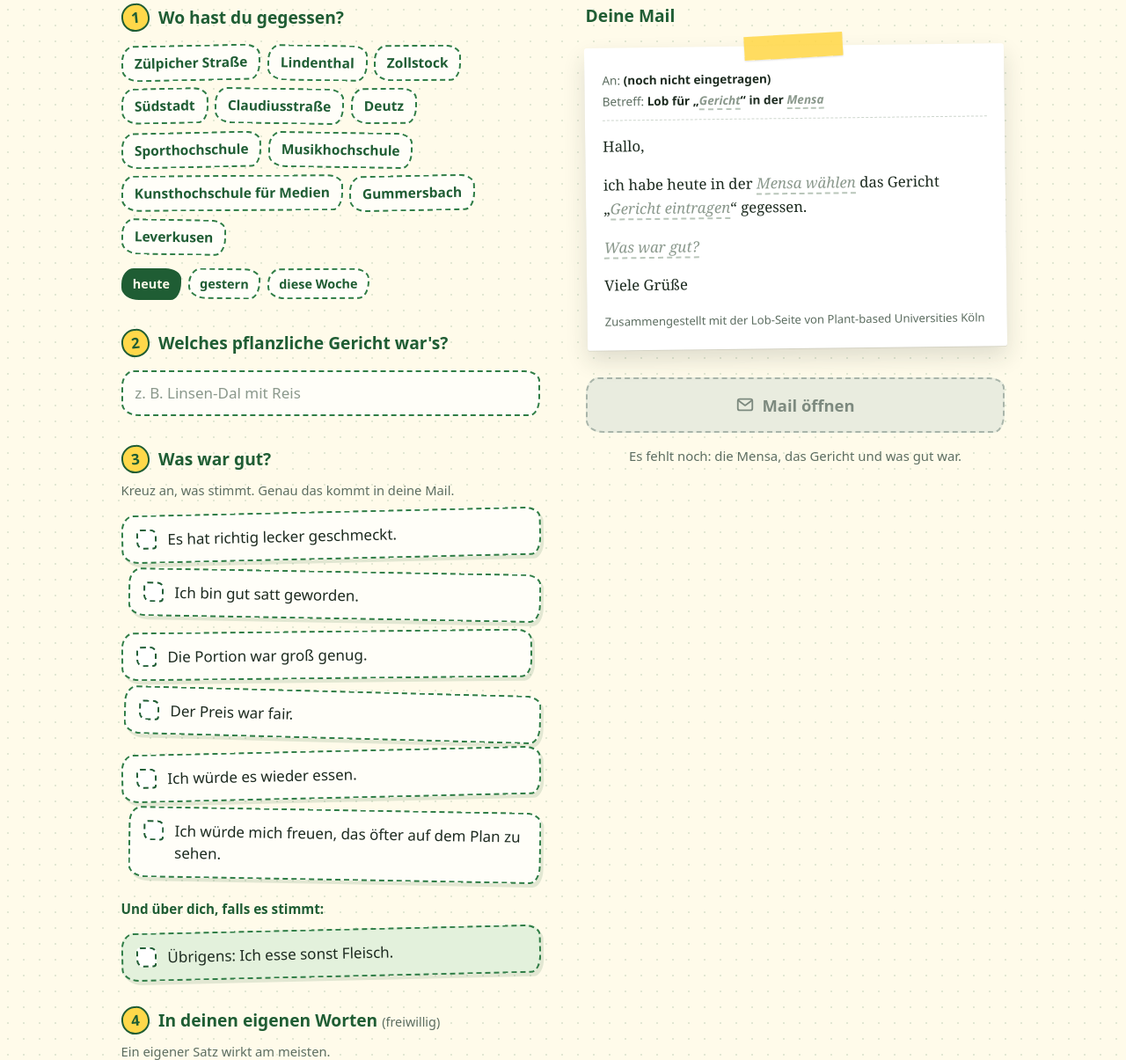
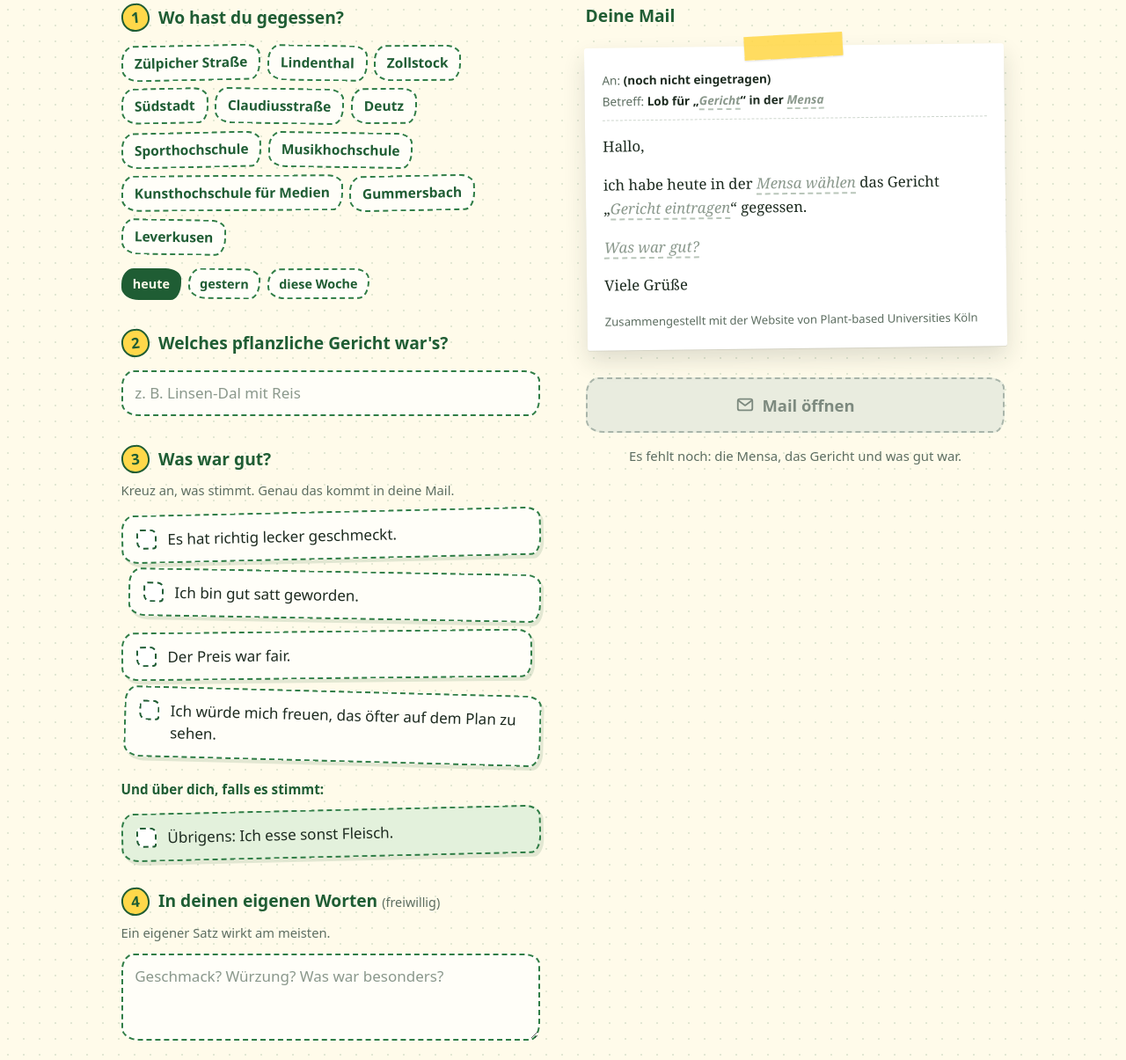
Before and after one commit to fburgerdev/website-mensa-mail, a website: page public/index.html in a window 1280 px wide. Shown: the part 322-1527 px from the top of the page at 88% size. Drawn offline with Linux system fonts and the light colour scheme; no server answers.

Commit message:
Optionen Portion und wieder essen entfernt, Hinweiszeile: Website von PBU Köln
Co-Authored-By: Claude Opus 5.5 <noreply@anthropic.com>

```diff
--- a/public/index.html
+++ b/public/index.html
@@ -381,20 +381,16 @@ const WHEN = [
 ];
 
 // Jeder Satz steht so auf dem Zettel und so in der Mail. In der Mail stehen die Sätze
-// immer in dieser Reihenfolge (Geschmack, Portion und Preis, Wunsch für später).
+// immer in dieser Reihenfolge (Geschmack, Preis, Wunsch für später).
 // Sind beide Sätze einer Gruppe angekreuzt, werden sie mit "und" zu einem Satz verbunden.
 const PRAISE = [
   { id: "lecker",  group: "essen",  text: "Es hat richtig lecker geschmeckt." },
   { id: "satt",    group: "essen",  text: "Ich bin gut satt geworden." },
-  { id: "portion", group: "preis",  text: "Die Portion war groß genug." },
   { id: "preis",   group: "preis",  text: "Der Preis war fair." },
-  { id: "wieder",  group: "wunsch", text: "Ich würde es wieder essen." },
   { id: "oefter",  group: "wunsch", text: "Ich würde mich freuen, das öfter auf dem Plan zu sehen." }
 ];
 const MERGED = {
-  "lecker+satt":   "Es hat richtig lecker geschmeckt und ich bin gut satt geworden.",
-  "portion+preis": "Die Portion war groß genug und der Preis fair.",
-  "wieder+oefter": "Ich würde es wieder essen und mich freuen, das öfter auf dem Plan zu sehen."
+  "lecker+satt":   "Es hat richtig lecker geschmeckt und ich bin gut satt geworden."
 };
 
 // Ausgewählte Sätze -> Satzstücke für die Mail, in fester Reihenfolge, verwandte verbunden.
@@ -413,7 +409,7 @@ function praiseSentences(pickedIds) {
   return out;
 }
 // Steht unter jeder Mail, damit klar ist, woher sie kommt.
-const SIGNATURE = "Zusammengestellt mit der Lob-Seite von Plant-based Universities Köln";
+const SIGNATURE = "Zusammengestellt mit der Website von Plant-based Universities Köln";
 
 const ABOUT = [
   { id: "fleisch", text: "Übrigens: Ich esse sonst Fleisch." }
```
Also changed, not shown: tests/mail.test.js (+6 -7 lines).
